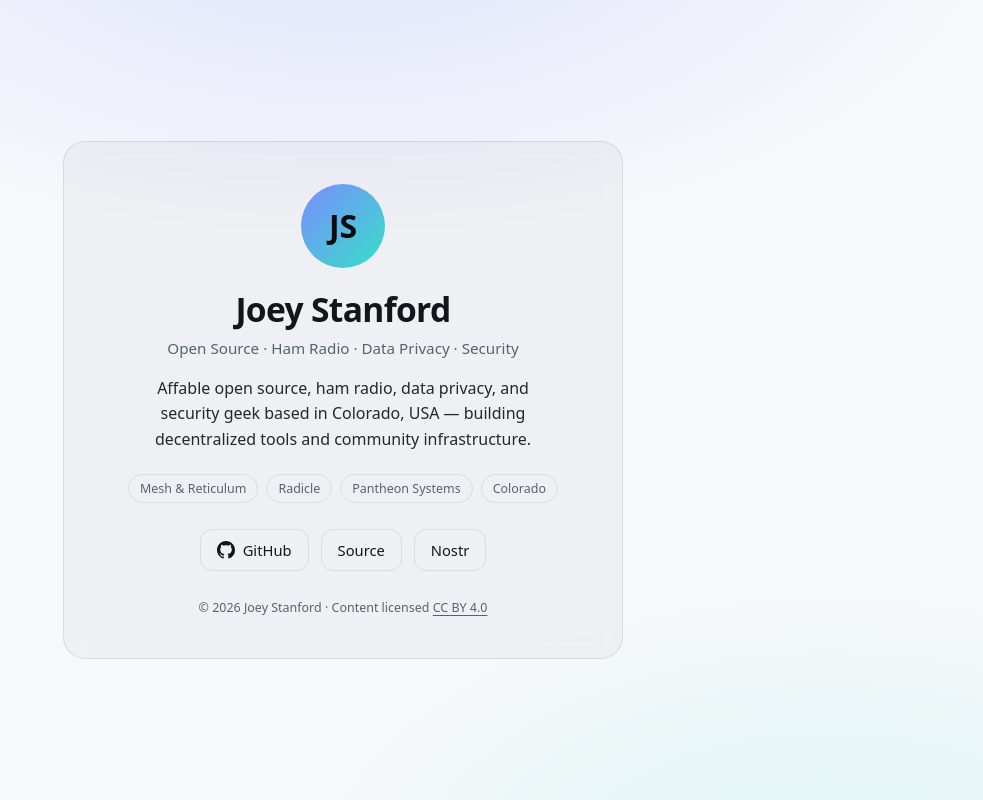
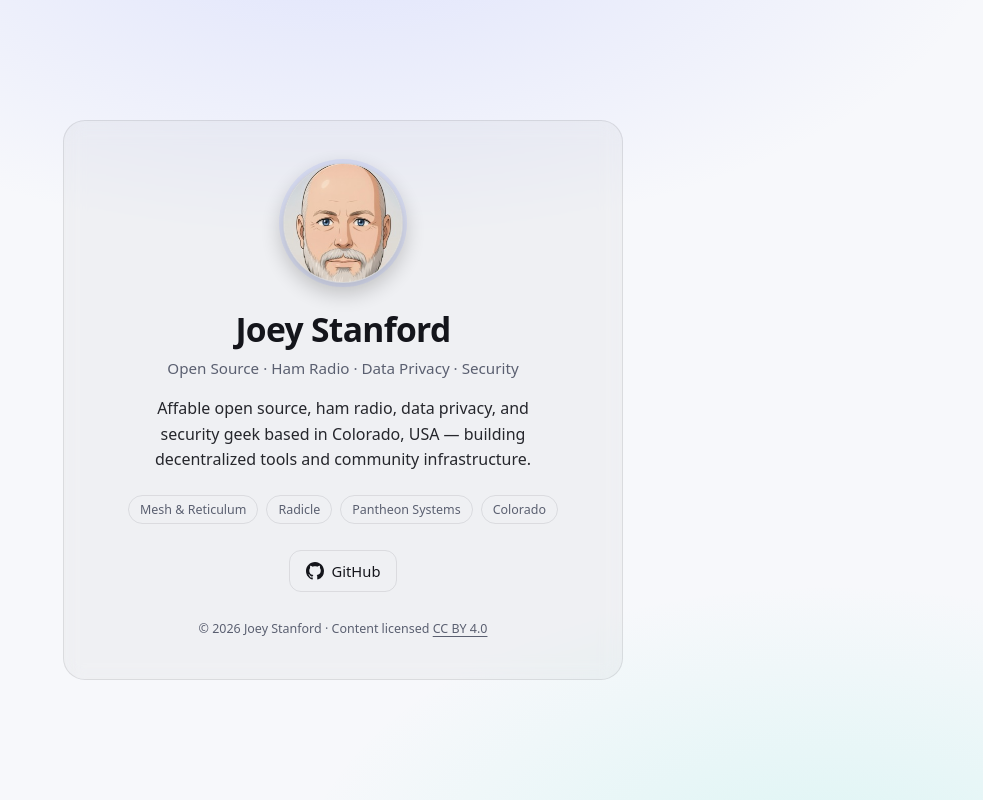
Before and after one commit to rinchen/stanford.tel, a plain HTML site: page index.html in a window 1280 px wide. Shown: the whole page, without its empty margins (297-1280 px from the left). Drawn offline with Linux system fonts and the light colour scheme.

Commit message:
Use profile photo avatar; drop Source/Nostr links
Replace gradient monogram with circular 20KB photo (assets/joey.jpg,
object-fit cover). Remove Source and Nostr links; GitHub remains.

```diff
--- a/index.html
+++ b/index.html
@@ -36,9 +36,11 @@ body{
 }
 @keyframes rise{from{opacity:0;transform:translateY(12px)}to{opacity:1;transform:none}}
 .avatar{
-  width:84px;height:84px;border-radius:50%;margin:0 auto 18px;
-  display:grid;place-items:center;font-weight:700;font-size:32px;color:#0a0b0f;
-  background:linear-gradient(135deg,var(--a1),var(--a2));
+  width:120px;height:120px;border-radius:50%;margin:0 auto 18px;
+  object-fit:cover;object-position:50% 22%;
+  border:1px solid var(--border);
+  background:var(--card);
+  box-shadow:0 0 0 4px color-mix(in srgb,var(--a1) 14%,transparent),0 8px 24px rgba(0,0,0,.25);
 }
 h1{font-size:clamp(1.6rem,5vw,2.1rem);font-weight:700;letter-spacing:-.02em}
 .role{color:var(--muted);margin-top:6px;font-size:.95rem}
@@ -60,7 +62,7 @@ footer a{color:var(--muted);text-decoration:underline;text-underline-offset:3px}
 </head>
 <body>
 <main class="card">
-  <div class="avatar" aria-hidden="true">JS</div>
+  <img class="avatar" src="assets/joey.jpg" alt="Joey Stanford" width="120" height="120">
   <h1>Joey Stanford</h1>
   <p class="role">Open Source · Ham Radio · Data Privacy · Security</p>
   <p class="bio">Affable open source, ham radio, data privacy, and security geek based in Colorado, USA — building decentralized tools and community infrastructure.</p>
@@ -75,8 +77,6 @@ footer a{color:var(--muted);text-decoration:underline;text-underline-offset:3px}
       <svg viewBox="0 0 16 16" aria-hidden="true"><path d="M8 0C3.58 0 0 3.58 0 8c0 3.54 2.29 6.53 5.47 7.59.4.07.55-.17.55-.38 0-.19-.01-.82-.01-1.49-2.01.37-2.53-.49-2.69-.94-.09-.23-.48-.94-.82-1.13-.28-.15-.68-.52-.01-.53.63-.01 1.08.58 1.23.82.72 1.21 1.87.87 2.33.66.07-.52.28-.87.51-1.07-1.78-.2-3.64-.89-3.64-3.95 0-.87.31-1.59.82-2.15-.08-.2-.36-1.02.08-2.12 0 0 .67-.21 2.2.82.64-.18 1.32-.27 2-.27.68 0 1.36.09 2 .27 1.53-1.04 2.2-.82 2.2-.82.44 1.1.16 1.92.08 2.12.51.56.82 1.27.82 2.15 0 3.07-1.87 3.75-3.65 3.95.29.25.54.73.54 1.48 0 1.07-.01 1.93-.01 2.2 0 .21.15.46.55.38A8.013 8.013 0 0016 8c0-4.42-3.58-8-8-8z"/></svg>
       GitHub
     </a>
-    <a href="https://github.com/rinchen/stanford.tel" rel="me">Source</a>
-    <a href="https://njump.me/npub1wwaq5gyk7yljly3cwl3wleuk79nz63ukpp2ltupgx4q9s9r4nrgq89ctxu" rel="me" data-npub="npub1wwaq5gyk7yljly3cwl3wleuk79nz63ukpp2ltupgx4q9s9r4nrgq89ctxu">Nostr</a>
   </nav>
   <footer>© 2026 Joey Stanford · Content licensed <a href="LICENSE">CC BY 4.0</a></footer>
 </main>
```
Also changed, not shown: assets/joey.jpg (added).
